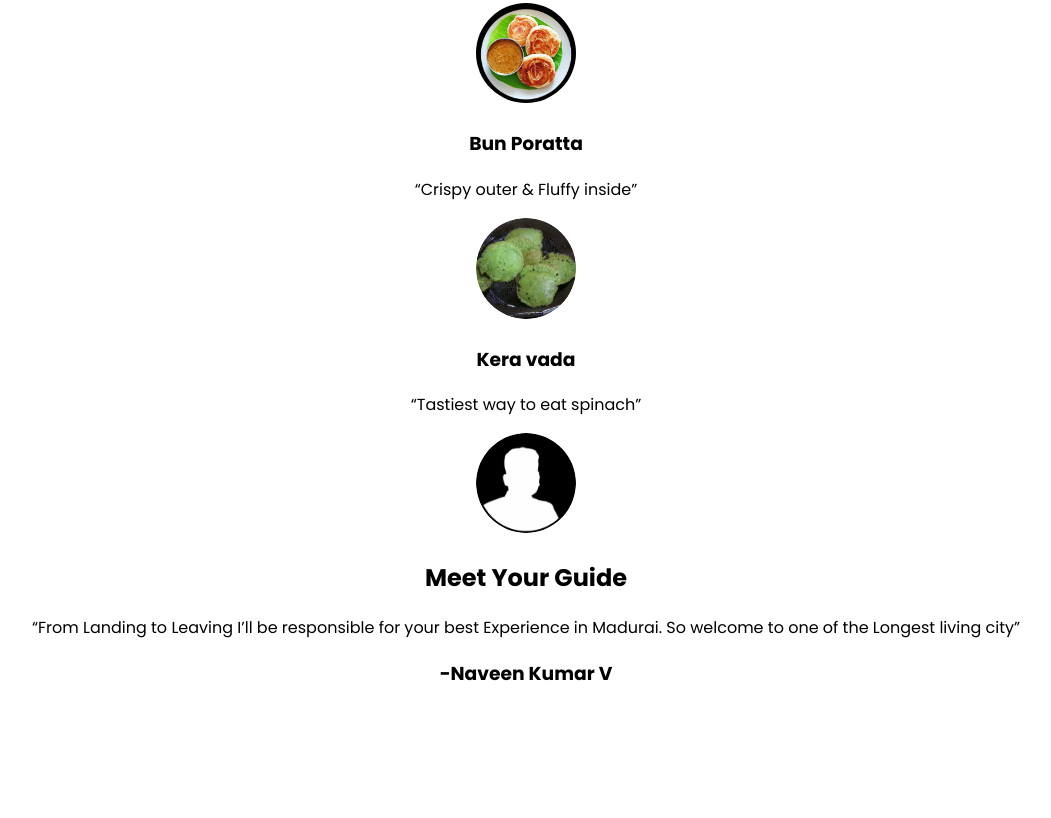
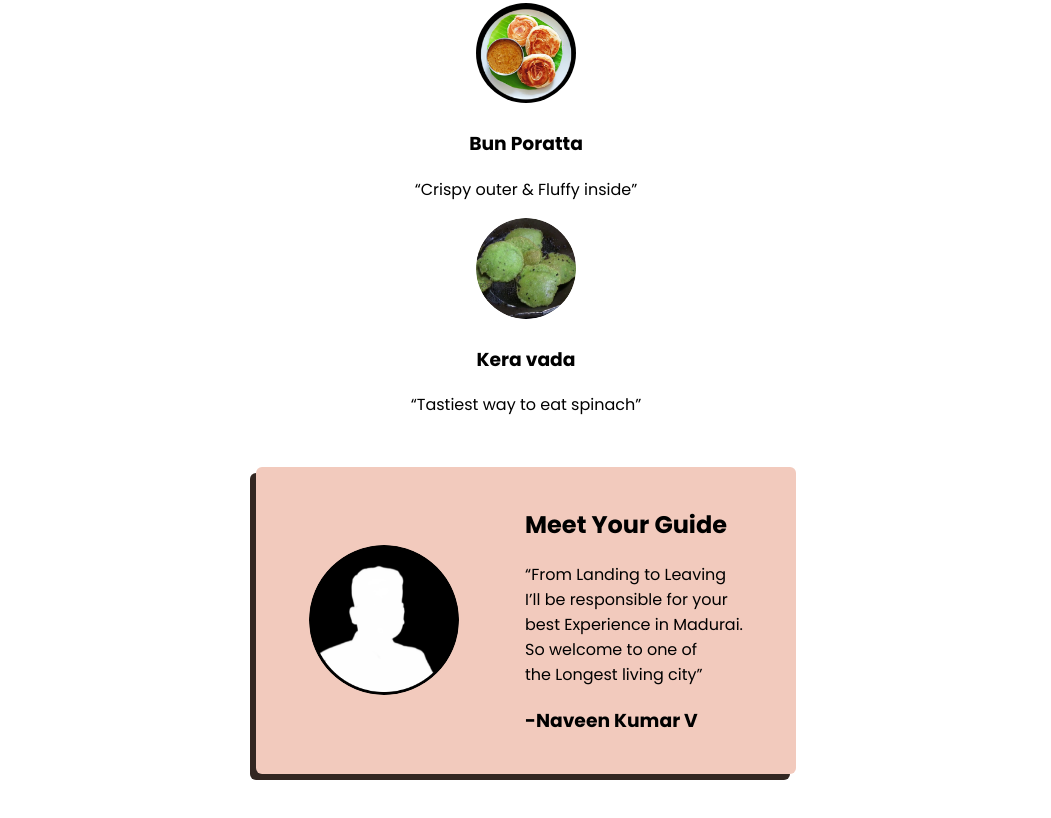
Before and after one commit to NK-dev-24/Small-webdev-Learning-Projects, a plain HTML site: page Madurai-site/index.html in a window 1280 px wide. Shown: the part 1086-1904 px from the top of the page, without its empty margins (114-1165 px from the left). Before the commit the page ends 1793 px from the top, so only its background shows below. Drawn offline with Linux system fonts and the light colour scheme; a web font is replaced by a local one.

Commit message:
Fix Id card style

```diff
--- a/Madurai-site/index.html
+++ b/Madurai-site/index.html
@@ -28,11 +28,13 @@
     <p> “Tastiest way to eat spinach”</p>
   </div>
 
-  <div class="">
-    <img src="images/Profile.png">
-    <h2> Meet Your Guide</h2>
-    <p>“From Landing to Leaving I’ll be responsible for your best Experience in Madurai. So welcome to one of the Longest living city”</p>
-    <h3>-Naveen Kumar V</h3>
+  <div class="Idcard">
+    <img id="profile-img" src="images/Profile.png">
+    <div class="id-txt">
+      <h2> Meet Your Guide</h2>
+      <p>“From Landing to Leaving <br> I’ll be responsible for your <br> best Experience in Madurai. <br> So welcome to one of <br>the Longest living city”</p>
+      <h3>-Naveen Kumar V</h3>
+    </div>
   </div>
 
 </body>
--- a/Madurai-site/styles.css
+++ b/Madurai-site/styles.css
@@ -37,3 +37,20 @@ img{
   color: black;
   background-color: #F2CABD;
 }
+
+.Idcard{
+  display: flex;
+  width: 500px;
+  align-items:center;
+  justify-content:space-around;
+  margin: 50px auto 50px auto;
+  background-color: #F2CABD;
+  box-shadow: -6px 6px #332722;
+  border-radius: 6px ;
+  text-align: left;
+  padding: 20px;
+}
+
+#profile-img{
+  width: 150px;
+}
```
